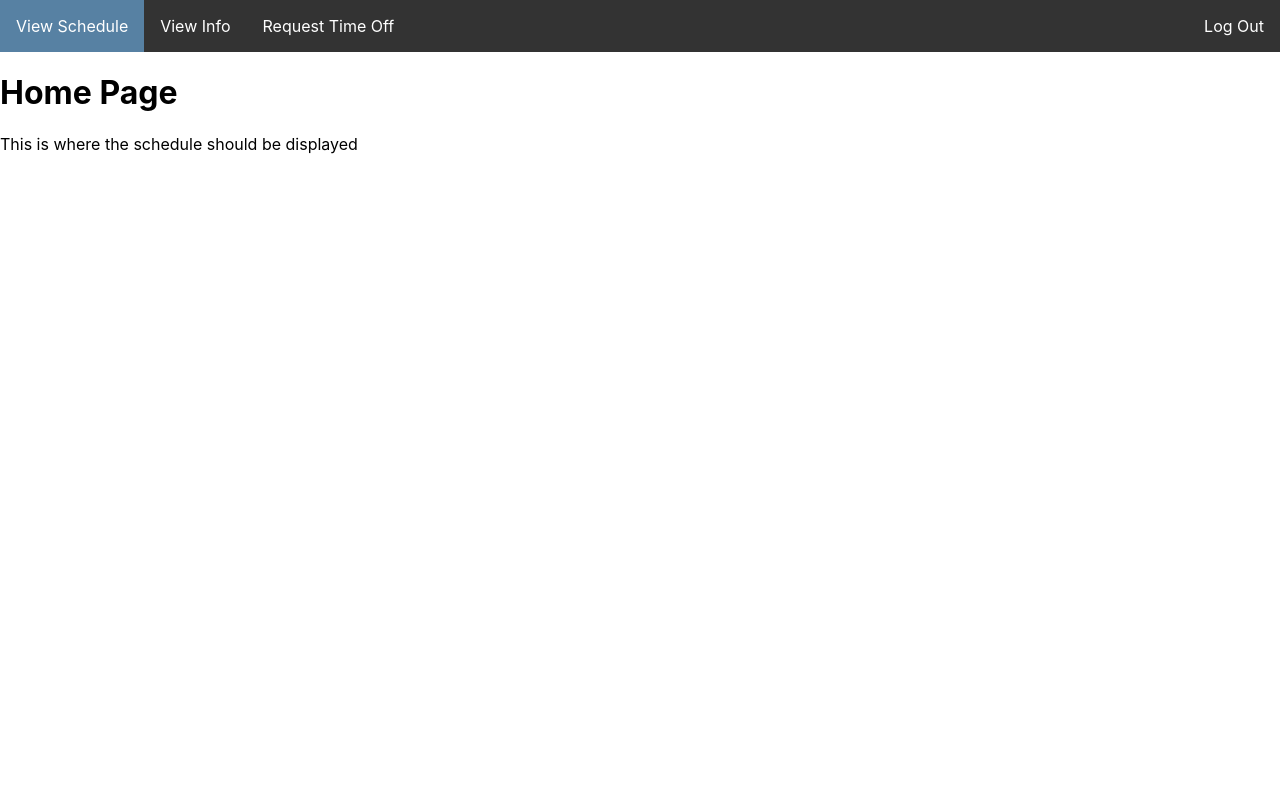
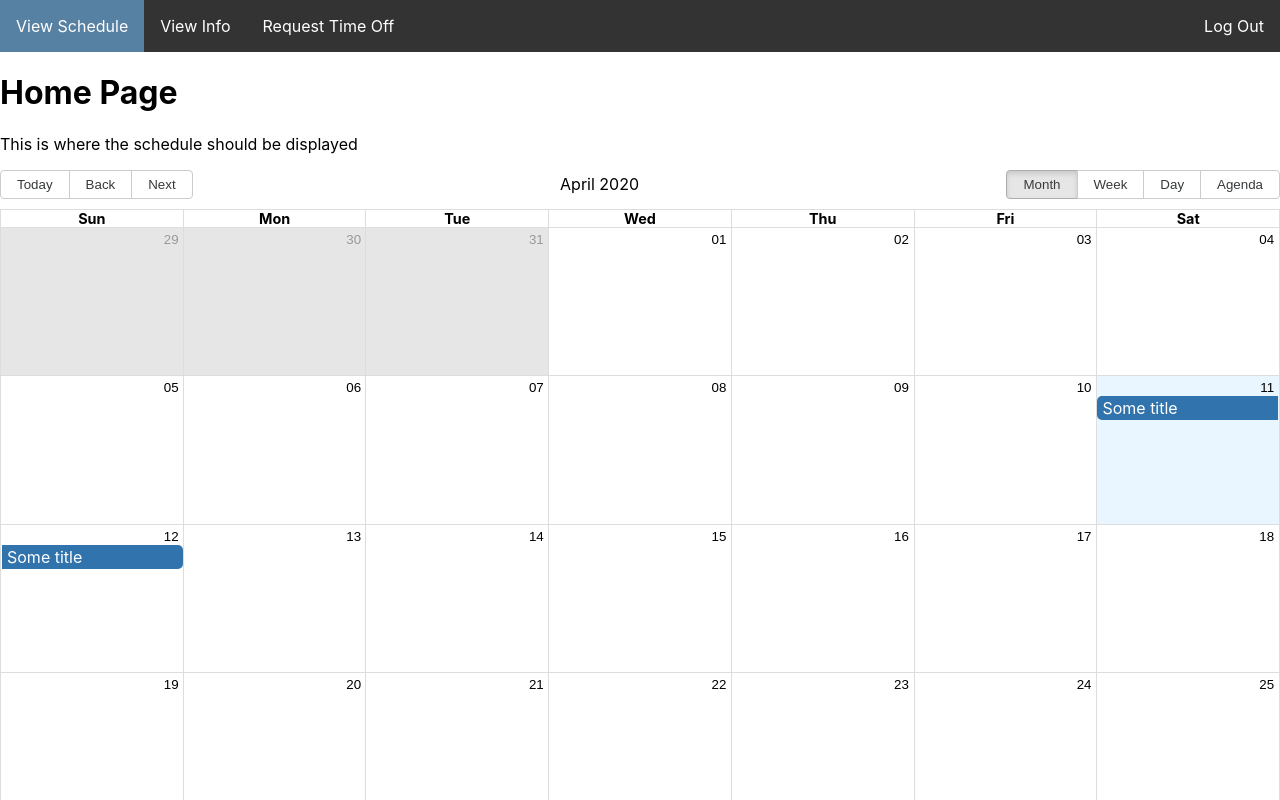
Before and after one commit to LankeyBoard/SimpleSchedule, a React (Create React App) app in the folder employee/: page / in a window 1280 px wide. Shown: the top 800 px of the page. Built offline with nearby package versions, Linux system fonts and the light colour scheme.

Commit message:
Calendar now displays

```diff
--- a/employee/package.json
+++ b/employee/package.json
@@ -6,7 +6,9 @@
     "@testing-library/jest-dom": "^4.2.4",
     "@testing-library/react": "^9.5.0",
     "@testing-library/user-event": "^7.2.1",
+    "moment": "^2.24.0",
     "react": "^16.13.1",
+    "react-big-calendar": "^0.24.3",
     "react-dom": "^16.13.1",
     "react-router-dom": "^5.1.2",
     "react-scripts": "3.4.1"
--- /dev/null
+++ b/employee/src/components/calendar-setup.js
@@ -0,0 +1,16 @@
+import { Calendar, momentLocalizer } from "react-big-calendar";
+import moment from "moment";
+
+const localizer = momentLocalizer(moment);
+
+const events = [
+    {
+      start: moment().toDate(),
+      end: moment()
+        .add(1, "days")
+        .toDate(),
+      title: "Some title"
+    }
+]
+
+export default events;
--- /dev/null
+++ b/employee/src/components/calendar.js
@@ -0,0 +1,24 @@
+import React, { Component } from "react";
+import { Calendar, momentLocalizer } from "react-big-calendar";
+import moment from "moment";
+import "react-big-calendar/lib/css/react-big-calendar.css";
+
+
+const localizer = momentLocalizer(moment);
+
+const Cal = ({events}) => {
+  return (
+    <div className="Calendar">
+      <Calendar
+        localizer={localizer}
+        defaultDate={new Date()}
+        defaultView="month"
+        events={events}
+        style={{ height: "100vh" }}
+      />
+    </div>
+  );
+}
+
+
+export default Cal;
--- a/employee/src/pages/HomePage.js
+++ b/employee/src/pages/HomePage.js
@@ -1,9 +1,14 @@
 import React from 'react';
+import Cal from '../components/calendar';
+import events from '../components/calendar-setup'
 
 const HomePage = () => (
     <>
     <h1>Home Page</h1>
     <p>This is where the schedule should be displayed</p>
+    <div className="focus">
+    <Cal events = {events}/>
+    </div>
     </>
 )
 export default HomePage;
```
Also changed, not shown: 1 other file (tests, documents, lock files or other folders).
